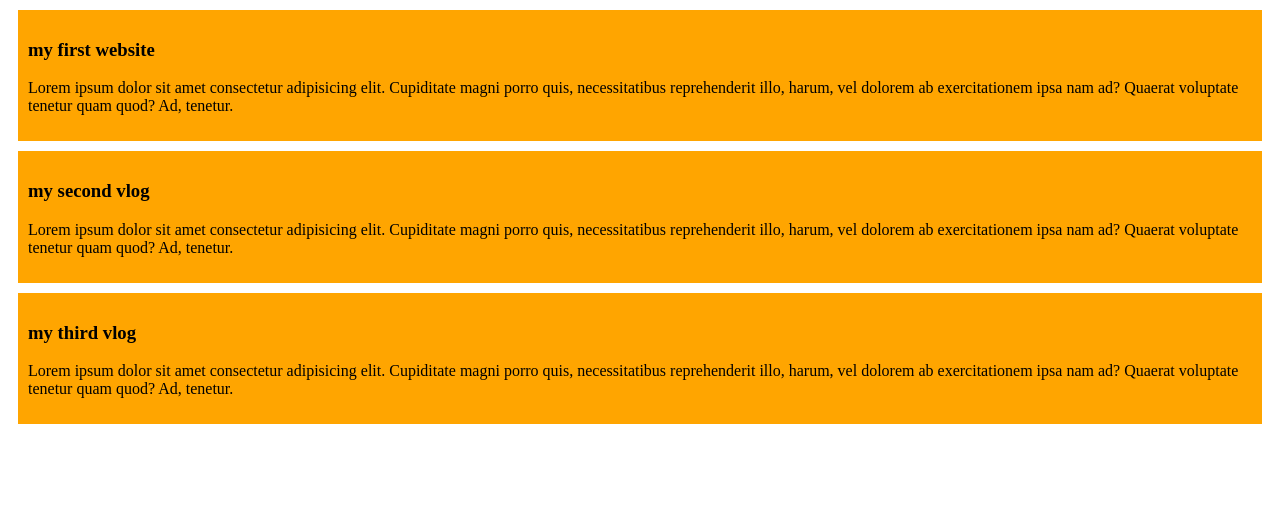
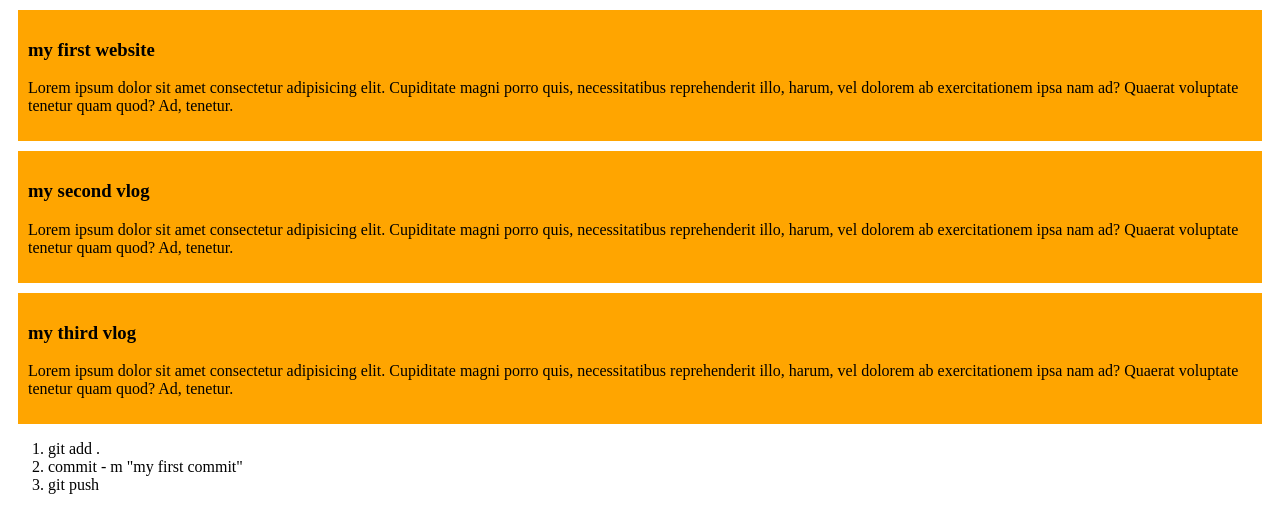
Before and after one commit to rafsan15-10903/my-simple-websie, a plain HTML site: page index.html in a window 1280 px wide. Drawn offline with Linux system fonts and the light colour scheme.

```diff
--- a/index.html
+++ b/index.html
@@ -19,5 +19,10 @@
         <h3>my third vlog</h3>
         <p>Lorem ipsum dolor sit amet consectetur adipisicing elit. Cupiditate magni porro quis, necessitatibus reprehenderit illo, harum, vel dolorem ab exercitationem ipsa nam ad? Quaerat voluptate tenetur quam quod? Ad, tenetur.</p>
     </div>
+<ol>
+   <li>git add .</li>
+  <li>commit - m "my first commit"</li>
+ <li>git push</li>
+</ol>
 </body>
 </html>
```
